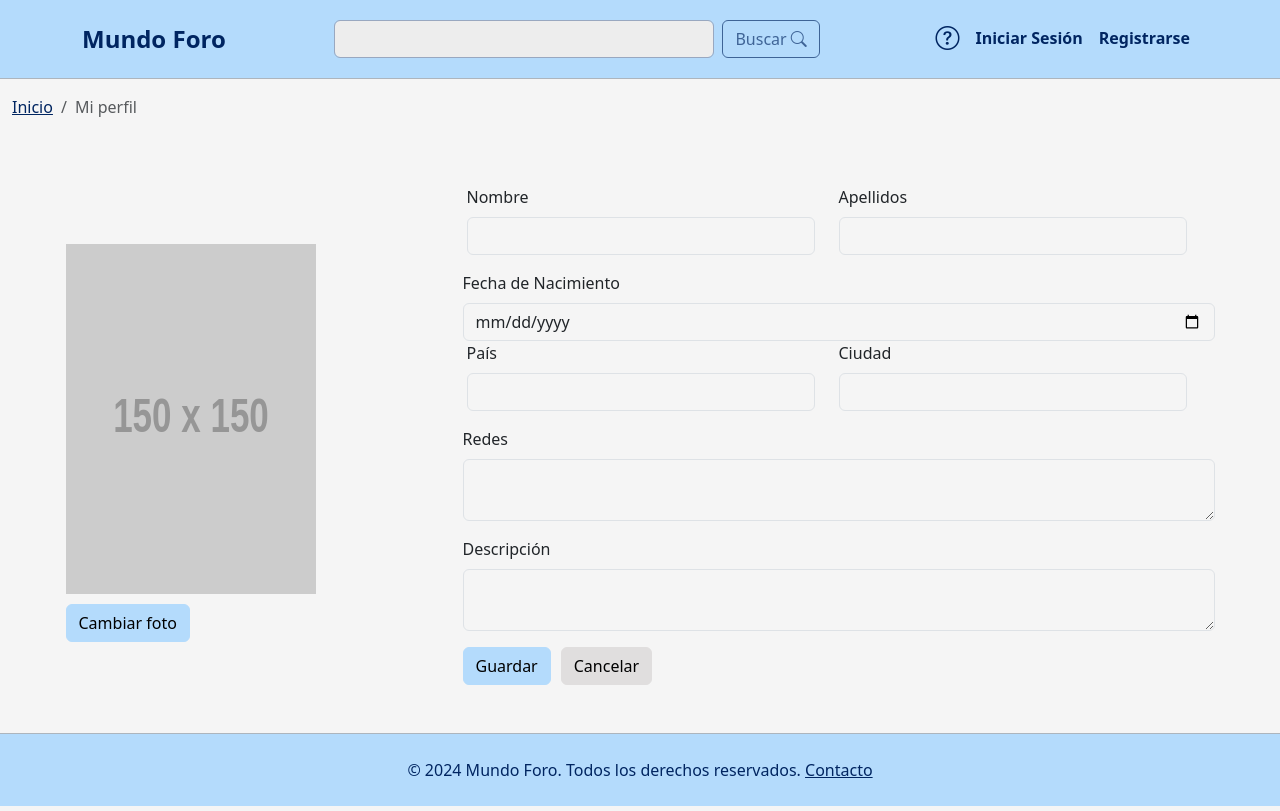
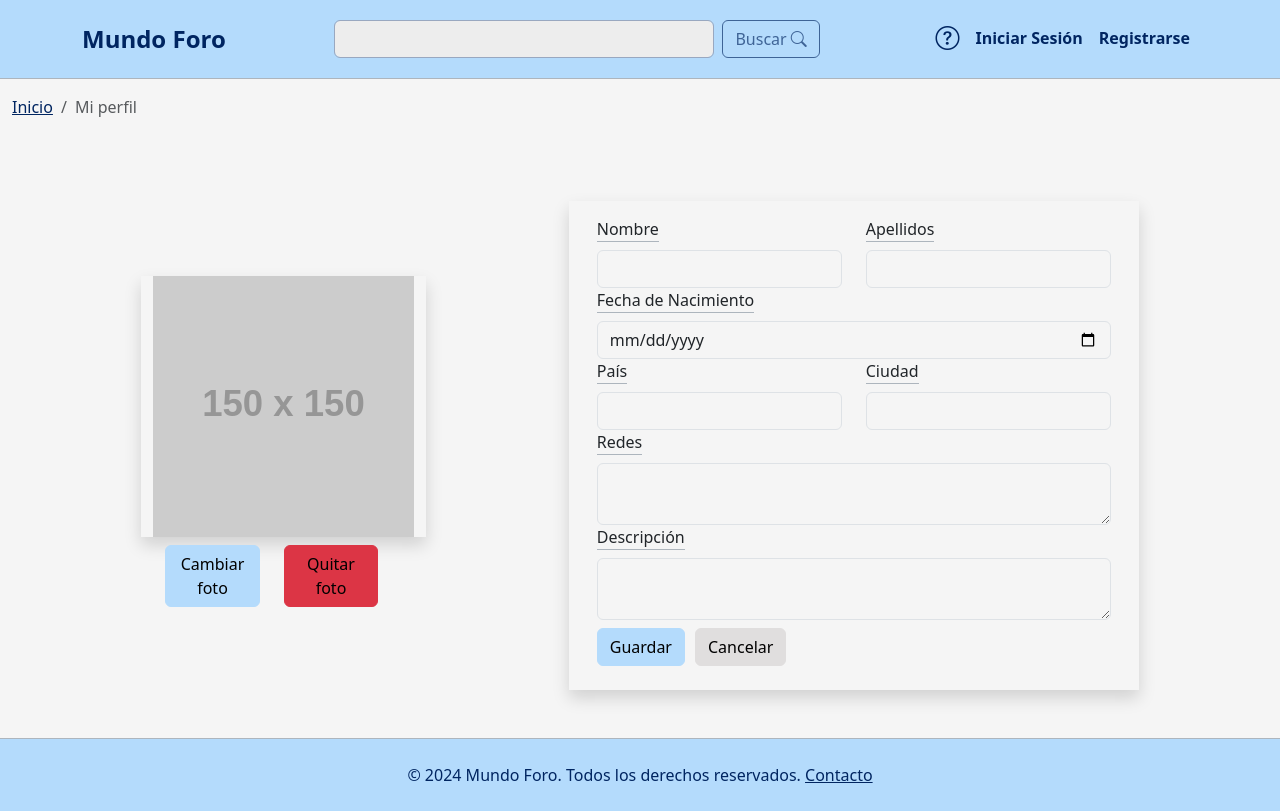
Before and after one commit to Croissanton/IU_Proyecto, a React (Create React App) app in the folder foro-mundo/: page /perfil in a window 1280 px wide. Both pictures are taken after a click on the button "Editar". Built offline with nearby package versions, Linux system fonts and the light colour scheme.

Commit message:
profile page cambios :O

```diff
--- a/foro-mundo/src/Pages/ProfilePage.js
+++ b/foro-mundo/src/Pages/ProfilePage.js
@@ -1,6 +1,6 @@
 import React, { useState, useEffect } from "react";
 import MainLayout from "../layout/MainLayout.js";
-import { Breadcrumb } from "react-bootstrap";
+import { Breadcrumb, Col, Row, Container } from "react-bootstrap";
 import { useToast } from "../Context/ToastContext.js";
 import { Link } from "react-router-dom";
 import ConfirmationModal from "../Components/ConfirmationModal";
@@ -23,7 +23,9 @@ function ProfilePage() {
     city: usuario ? usuario.city : "",
     socialMedia: usuario ? usuario.socialMedia : "",
     description: usuario ? usuario.description : "",
-    profilePicture: usuario ? usuario.profilePicture : "https://via.placeholder.com/150",
+    profilePicture: usuario
+      ? usuario.profilePicture
+      : "https://via.placeholder.com/150",
     friendList: usuario ? usuario.friendList : [],
     incomingRequests: usuario ? usuario.incomingRequests : [],
     blockList: usuario ? usuario.blockList : [],
@@ -35,9 +37,12 @@ function ProfilePage() {
     lastDisconnection: usuario ? usuario.lastDisconnection : "",
   });
 
-  const [initialProfileData, setInitialProfileData] = useState({ ...profileData });
+  const [initialProfileData, setInitialProfileData] = useState({
+    ...profileData,
+  });
   const [showConfirmationModal, setShowConfirmationModal] = useState(false);
-  const [showCancelConfirmationModal, setShowCancelConfirmationModal] = useState(false);
+  const [showCancelConfirmationModal, setShowCancelConfirmationModal] =
+    useState(false);
 
   const handleInputChange = (e) => {
     const { id, value } = e.target;
@@ -57,14 +62,17 @@ function ProfilePage() {
   const handleSaveChanges = () => {
     localStorage.setItem("usuario", JSON.stringify(profileData));
 
-    localStorage.setItem("usuarios", JSON.stringify(
+    localStorage.setItem(
+      "usuarios",
+      JSON.stringify(
         JSON.parse(localStorage.getItem("usuarios")).map((user) => {
           if (user.username === profileData.username) {
             return profileData;
           }
           return user;
         })
-    ));
+      )
+    );
     setIsEditing(false);
     console.log("Submitting Data:", profileData);
     setInitialProfileData({ ...profileData });
@@ -93,6 +101,11 @@ function ProfilePage() {
         }));
       };
       reader.readAsDataURL(file);
+    } else {
+      setProfileData((prev) => ({
+        ...prev,
+        profilePicture: "https://via.placeholder.com/150",
+      }));
     }
   };
 
@@ -100,7 +113,9 @@ function ProfilePage() {
     <MainLayout>
       <div className="container-xxl my-3">
         <Breadcrumb className="custom-breadcrumb">
-          <Breadcrumb.Item linkAs={Link} linkProps={{ to: "/" }}>Inicio</Breadcrumb.Item>
+          <Breadcrumb.Item linkAs={Link} linkProps={{ to: "/" }}>
+            Inicio
+          </Breadcrumb.Item>
           <Breadcrumb.Item active>Mi perfil</Breadcrumb.Item>
         </Breadcrumb>
         <label
@@ -109,21 +124,23 @@ function ProfilePage() {
             fontWeight: "bold",
             display: "block",
             textAlign: "center",
-            paddingBottom: "50px"
-        }}>
+            paddingBottom: "50px",
+          }}
+        >
           {profileData.username}
         </label>
       </div>
-      <div style={{ display: "flex" }}>
-        <div className="m-auto">
+      <Container>
+        <Row>
+          <Col md={3} className="m-auto">
+            <Row>
               <img
                 src={profileData.profilePicture}
                 alt="profile"
-            width="250"
-            height="350"
-            style={{ justifyContent: "center" }}
+                className="m-auto shadow"
               />
-          <div className="m-auto">
+            </Row>
+            <Row className="m-auto">
               <input
                 type="file"
                 id="imageInput"
@@ -131,24 +148,40 @@ function ProfilePage() {
                 onChange={handleImageSelection}
               />
               {isEditing && (
+                <Row className="my-2">
+                  <Col className="d-flex align-items-center justify-content-center">
                     <button
                       type="button"
                       className="btn btn-primary"
-                style={{ marginTop: "10px" }}
-                onClick={() => document.getElementById("imageInput").click()}
+                      onClick={() =>
+                        document.getElementById("imageInput").click()
+                      }
                     >
                       Cambiar foto
                     </button>
+                  </Col>
+                  <Col className="d-flex align-items-center justify-content-center">
+                    <button
+                      type="button"
+                      className="btn btn-danger"
+                      onClick={() =>
+                        handleImageSelection({ target: { files: [] } })
+                      }
+                    >
+                      Quitar foto
+                    </button>
+                  </Col>
+                </Row>
               )}
-            <label htmlFor="imageInput" className="form-label" hidden> Imagen del perfil </label>
-          </div>
-        </div>
-        <div
-          className="m-auto"
-          style={{ width: "60%", display: "flex", justifyContent: "flex-end" }}
-        >
-          <form className="row col-12 g-3" onSubmit={handleSubmit}>
-            <div className="row">
+              <label htmlFor="imageInput" className="form-label" hidden>
+                {" "}
+                Imagen del perfil{" "}
+              </label>
+            </Row>
+          </Col>
+          <Col md={6} className="m-auto shadow">
+            <form className="p-3" onSubmit={handleSubmit}>
+              <Row>
                 <InputComponent
                   id="name"
                   label="Nombre"
@@ -169,7 +202,8 @@ function ProfilePage() {
                   colClass="col-md-6"
                   noBorder={!isEditing}
                 />
-            </div>
+              </Row>
+              <Row>
                 <InputComponent
                   id="birthDate"
                   type="date"
@@ -180,7 +214,8 @@ function ProfilePage() {
                   required={true}
                   noBorder={!isEditing}
                 />
-            <div className="row">
+              </Row>
+              <Row>
                 <InputComponent
                   id="country"
                   label="País"
@@ -201,7 +236,7 @@ function ProfilePage() {
                   colClass="col-md-6"
                   noBorder={!isEditing}
                 />
-            </div>
+              </Row>
               <InputComponent
                 id="socialMedia"
                 label="Redes"
@@ -223,7 +258,7 @@ function ProfilePage() {
                 noBorder={!isEditing}
               />
 
-            <div className="col-12">
+              <div className="col-12 my-2">
                 {!isEditing ? (
                   <div className="col-12">
                     <button
@@ -288,8 +323,9 @@ function ProfilePage() {
                 )}
               </div>
             </form>
-        </div>
-      </div>
+          </Col>
+        </Row>
+      </Container>
 
       <ConfirmationModal
         show={showConfirmationModal}
@@ -319,17 +355,20 @@ function InputComponent({
   readOnly,
   required,
   colClass = "col-12",
-  noBorder = false
+  noBorder = false,
 }) {
   const inputStyles = {
     border: noBorder ? "none" : "",
     boxShadow: noBorder ? "none" : "",
-    backgroundColor: noBorder ? "transparent" : ""
+    backgroundColor: noBorder ? "transparent" : "",
   };
 
   return (
     <div className={colClass}>
-      <label htmlFor={id} className="form-label">
+      <label
+        htmlFor={id}
+        className="form-label border-bottom border-dark-subtle"
+      >
         {label}
       </label>
       {type === "textarea" ? (
```
Lines whose indentation alone changed are shown as unchanged.
